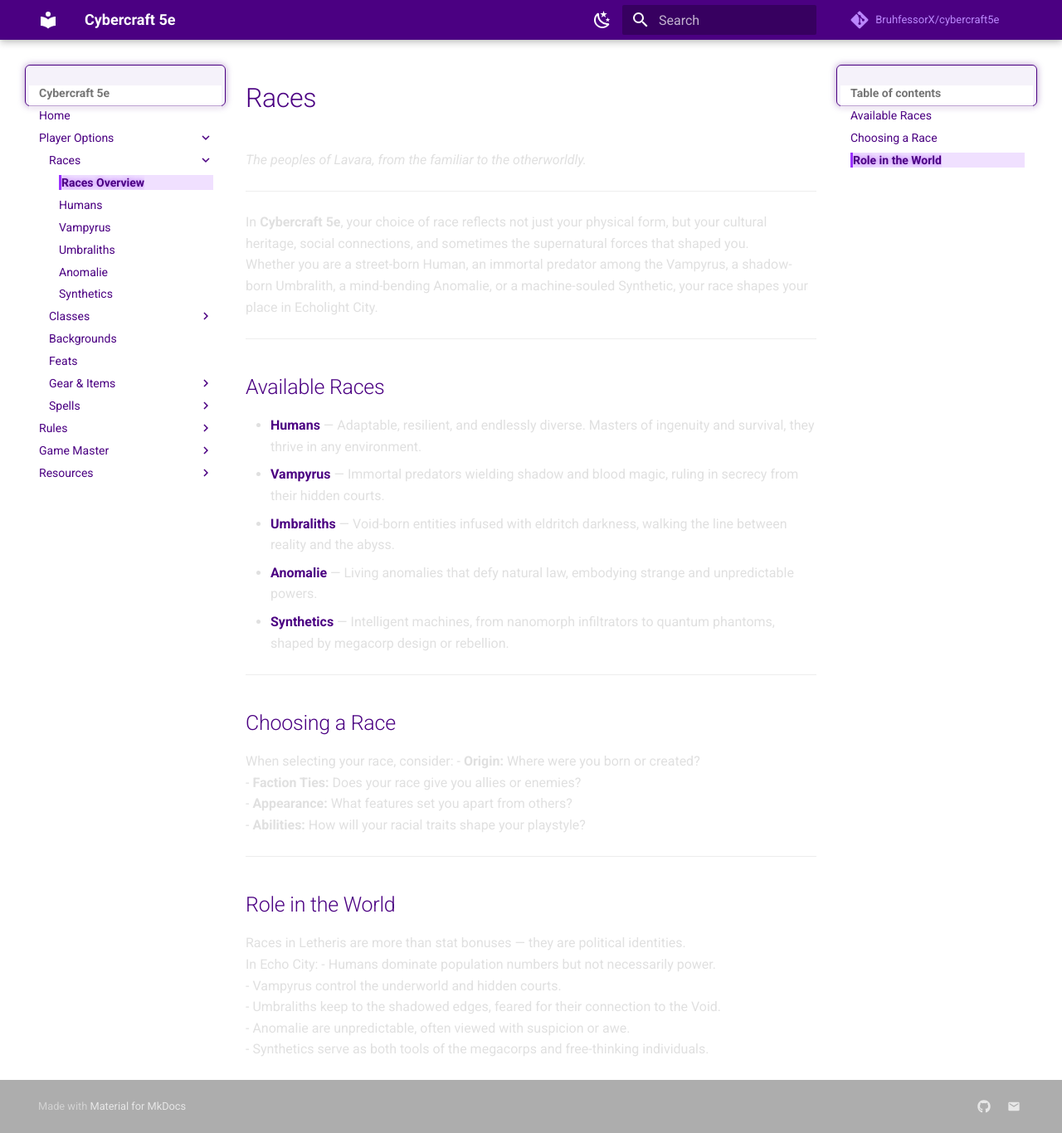
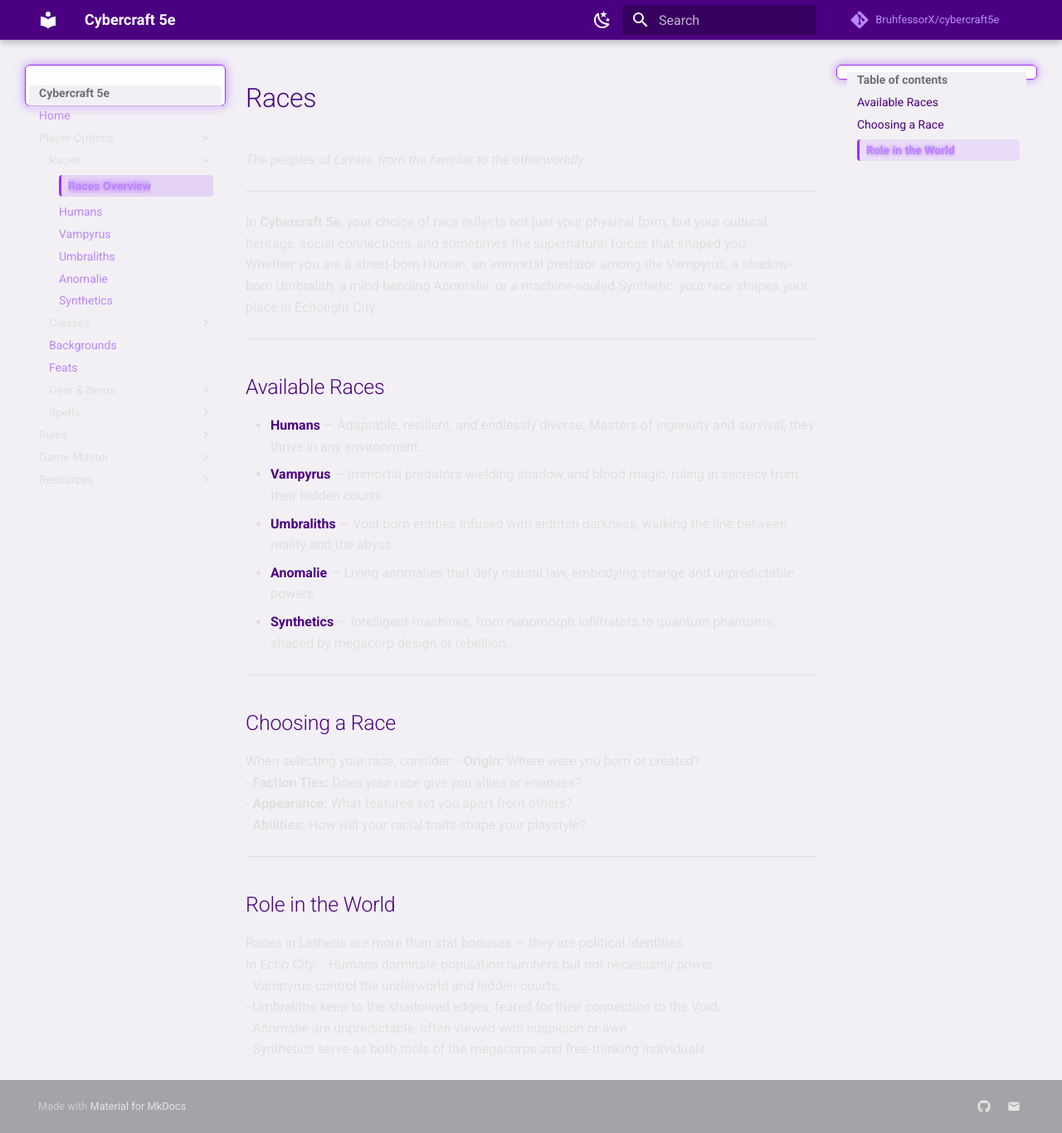
Before and after one commit to BruhfessorX/cybercraft5e, an MkDocs documentation site: the page built from docs/player-options/races.md, in a window 1280 px wide and 1366 px high. Shown: the whole window at 83% size. Built offline with MkDocs 1.6.1 and Material for MkDocs 9.7.7, drawn with Linux system fonts in a browser that asks for light colours; comment, search, counter and statistics services are not loaded.

Commit message:
More fixes to light mode

```diff
--- a/docs/styles/extra.css
+++ b/docs/styles/extra.css
@@ -6,9 +6,11 @@
   --md-primary-fg-color--light: #7A29CC;   /* lighter accent of primary */
   --md-primary-fg-color--dark: #2E004F;    /* darker accent of primary */
   --md-accent-fg-color: #9B30FF;           /* accent violet */
-  --md-default-bg-color: #FFFFFF;
-  --md-code-bg-color: #F7F7F7;
-  --md-footer-bg-color: #FFFFFF;
+
+  /* Softer light mode background with purple-gray tint */
+  --md-default-bg-color: #F2F0F5;
+  --md-code-bg-color: #E8E6F0;
+  --md-footer-bg-color: #F2F0F5;
 }
 
 /* Dark scheme (material calls this "slate") */
@@ -17,16 +19,14 @@
   --md-primary-fg-color--light: #7A29CC;
   --md-primary-fg-color--dark: #2E004F;
   --md-accent-fg-color: #9B30FF;
+
   --md-default-bg-color: #0A0A0A;
   --md-code-bg-color: #111318;
   --md-footer-bg-color: #0A0A0A;
 }
 
-/* ---------------- General Styles ---------------- */
-.md-main {
-  background-color: var(--md-default-bg-color);
-  color: #E0E0E0;
-}
+/* Main content background */
+.md-main { background-color: var(--md-default-bg-color); color: #E0E0E0; }
 
 /* Headers in neon purple (dark mode) */
 [data-md-color-scheme="slate"] h1,
@@ -39,7 +39,7 @@
   text-shadow: 0 0 8px rgba(155, 48, 255, 0.7);
 }
 
-/* Headers in readable purple (light mode) */
+/* Headers in indigo purple (light mode, no glow) */
 [data-md-color-scheme="default"] h1,
 [data-md-color-scheme="default"] h2,
 [data-md-color-scheme="default"] h3,
@@ -50,24 +50,16 @@
   text-shadow: none;
 }
 
-/* Links glow on hover */
-a {
-  color: #BB86FC;
-  transition: all 0.2s ease-in-out;
-}
+/* Links */
+a { color: #BB86FC; transition: all 0.2s ease-in-out; }
 a:hover {
   color: #FFFFFF;
   text-shadow: 0 0 8px rgba(155, 48, 255, 0.9);
 }
 
-/* Table styling */
-table {
-  background-color: #111;
-  border: 1px solid #4B0082;
-}
-th, td {
-  border: 1px solid #4B0082;
-}
+/* Tables */
+table { background-color: #111; border: 1px solid #4B0082; }
+th, td { border: 1px solid #4B0082; }
 
 /* Code blocks neon border */
 .highlight {
@@ -75,65 +67,108 @@
   box-shadow: 0 0 8px rgba(155, 48, 255, 0.5);
 }
 
-/* ---------------- Sidebar Styling ---------------- */
+/* Sidebar backgrounds */
+[data-md-color-scheme="slate"] .md-sidebar { background-color: #050505; }
+[data-md-color-scheme="default"] .md-sidebar { background-color: rgba(255, 255, 255, 0.9); }
 
-/* Dark mode left + right sidebar */
-[data-md-color-scheme="slate"] .md-sidebar--primary,
-[data-md-color-scheme="slate"] .md-sidebar--secondary {
-  background-color: rgba(5, 5, 5, 0.95);
+/* Top nav bar dark with purple border (dark mode only) */
+[data-md-color-scheme="slate"] .md-header {
+  background-color: #050505;
+  border-bottom: 2px solid #9B30FF;
+}
+
+/* Sidebar active link glow */
+.md-nav__item .md-nav__link--active {
+  background-color: rgba(155, 48, 255, 0.15);
+  border-left: 3px solid #9B30FF;
+  text-shadow: 0 0 8px rgba(155, 48, 255, 0.9);
+}
+
+/* Sidebar hover effect */
+.md-nav__item .md-nav__link:hover {
+  background-color: rgba(155, 48, 255, 0.1);
+  text-shadow: 0 0 6px rgba(155, 48, 255, 0.8);
+}
+
+/* Glow for active links */
+.md-nav__link--active {
+  color: #bb86fc !important;
+  font-weight: bold;
+  background-color: rgba(20, 20, 30, 0.85);
+  border-radius: 4px;
+  padding: 4px 8px;
+  text-shadow: 0 0 5px rgba(155, 48, 255, 0.8),
+               0 0 10px rgba(155, 48, 255, 0.6),
+               0 0 20px rgba(155, 48, 255, 0.4);
+}
+
+/* Top nav active link */
+.md-tabs__link--active {
+  color: #bb86fc !important;
+  font-weight: bold;
+  background-color: rgba(20, 20, 30, 0.85);
+  border-radius: 4px;
+  padding: 6px 10px;
+  text-shadow: 0 0 5px rgba(155, 48, 255, 0.8),
+               0 0 10px rgba(155, 48, 255, 0.6),
+               0 0 20px rgba(155, 48, 255, 0.4);
+}
+.md-tabs__link:hover {
+  color: #bb86fc !important;
+  background-color: rgba(40, 20, 60, 0.6);
+  border-radius: 4px;
+  text-shadow: 0 0 5px rgba(155, 48, 255, 0.8),
+               0 0 10px rgba(155, 48, 255, 0.6),
+               0 0 20px rgba(155, 48, 255, 0.4);
+}
+
+/* ===== Sidebar & TOC styling ===== */
+
+/* Left sidebar glow */
+.md-sidebar {
   border: 1px solid #9B30FF;
   box-shadow: 0 0 12px rgba(155, 48, 255, 0.6);
   border-radius: 6px;
 }
 
-/* Light mode left + right sidebar */
-[data-md-color-scheme="default"] .md-sidebar--primary,
-[data-md-color-scheme="default"] .md-sidebar--secondary {
-  background-color: rgba(245, 242, 250, 0.95);
-  border: 1px solid #4B0082;
-  box-shadow: 0 0 8px rgba(75, 0, 130, 0.4);
+/* Right-hand Table of Contents panel */
+.md-sidebar--secondary {
+  border: 1px solid #9B30FF;
+  box-shadow: 0 0 12px rgba(155, 48, 255, 0.6);
   border-radius: 6px;
+  padding: 8px;
+  position: sticky;
+  top: 80px;
 }
 
-/* Sidebar links */
-.md-nav__item .md-nav__link {
-  transition: all 0.2s ease-in-out;
+/* Light mode TOC links */
+[data-md-color-scheme="default"] .md-sidebar--secondary .md-nav__link {
+  color: #4B0082;
 }
-[data-md-color-scheme="slate"] .md-nav__item .md-nav__link {
+[data-md-color-scheme="default"] .md-sidebar--secondary .md-nav__link:hover {
+  color: #9B30FF;
+  text-shadow: 0 0 5px rgba(155, 48, 255, 0.6);
+}
+[data-md-color-scheme="default"] .md-sidebar--secondary .md-nav__link--active {
+  font-weight: bold;
+  color: #9B30FF;
+  border-left: 3px solid #9B30FF;
+  background-color: rgba(155, 48, 255, 0.1);
+  text-shadow: 0 0 4px rgba(155, 48, 255, 0.7);
+}
+
+/* Dark mode TOC links */
+[data-md-color-scheme="slate"] .md-sidebar--secondary .md-nav__link {
   color: #BB86FC;
 }
-[data-md-color-scheme="default"] .md-nav__item .md-nav__link {
-  color: #4B0082;
+[data-md-color-scheme="slate"] .md-sidebar--secondary .md-nav__link:hover {
+  color: #FFFFFF;
+  text-shadow: 0 0 8px rgba(155, 48, 255, 0.9);
 }
-
-/* Hover effects */
-.md-nav__item .md-nav__link:hover {
-  background-color: rgba(155, 48, 255, 0.1);
-  text-shadow: 0 0 6px rgba(155, 48, 255, 0.8);
-}
-[data-md-color-scheme="default"] .md-nav__item .md-nav__link:hover {
-  color: #9B30FF;
-}
-
-/* Active link glow */
-.md-nav__item .md-nav__link--active {
+[data-md-color-scheme="slate"] .md-sidebar--secondary .md-nav__link--active {
   font-weight: bold;
+  color: #BB86FC;
   border-left: 3px solid #9B30FF;
   background-color: rgba(155, 48, 255, 0.15);
   text-shadow: 0 0 6px rgba(155, 48, 255, 0.8);
 }
-
-/* ---------------- Scrollbar Styling ---------------- */
-.md-sidebar--primary::-webkit-scrollbar,
-.md-sidebar--secondary::-webkit-scrollbar {
-  width: 8px;
-}
-.md-sidebar--primary::-webkit-scrollbar-thumb,
-.md-sidebar--secondary::-webkit-scrollbar-thumb {
-  background-color: rgba(155, 48, 255, 0.6);
-  border-radius: 4px;
-}
-.md-sidebar--primary::-webkit-scrollbar-track,
-.md-sidebar--secondary::-webkit-scrollbar-track {
-  background-color: transparent;
-}
```
